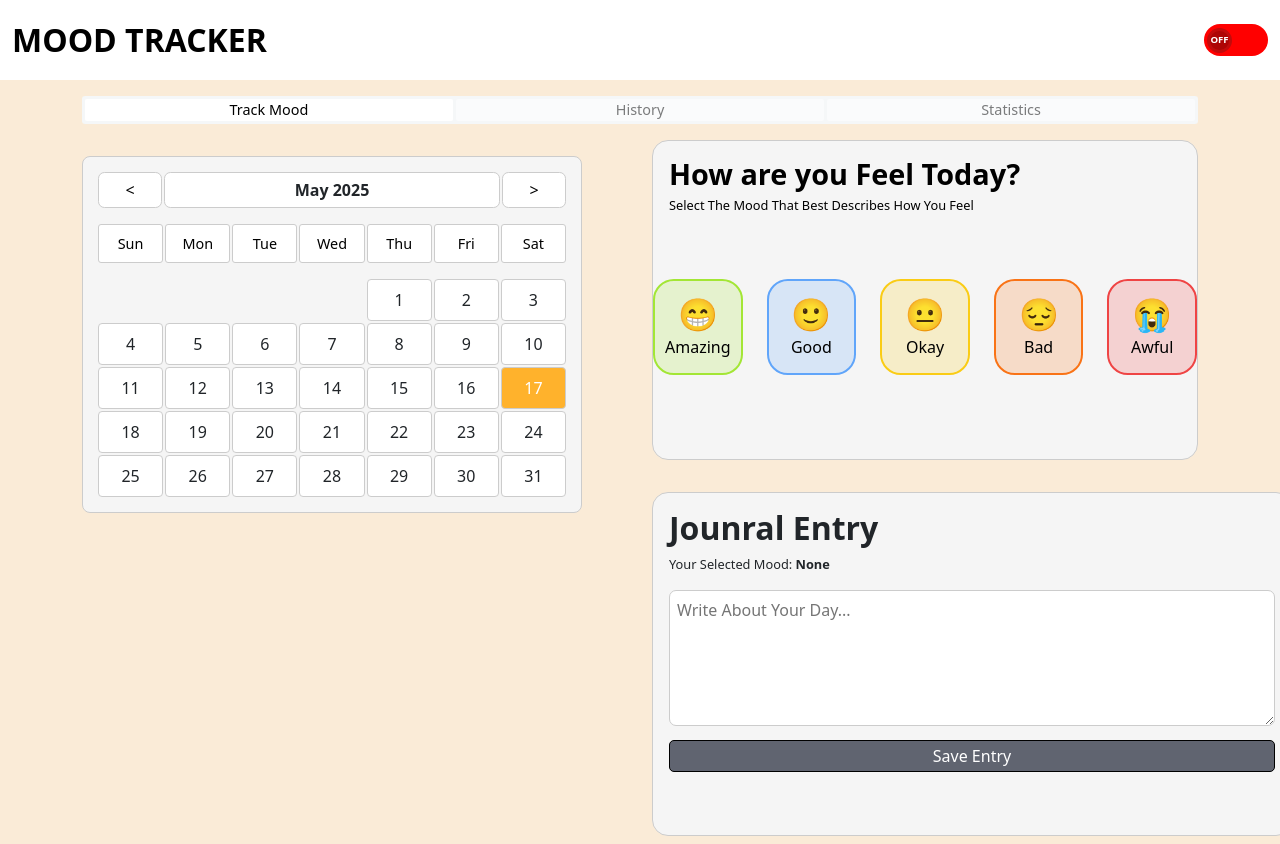
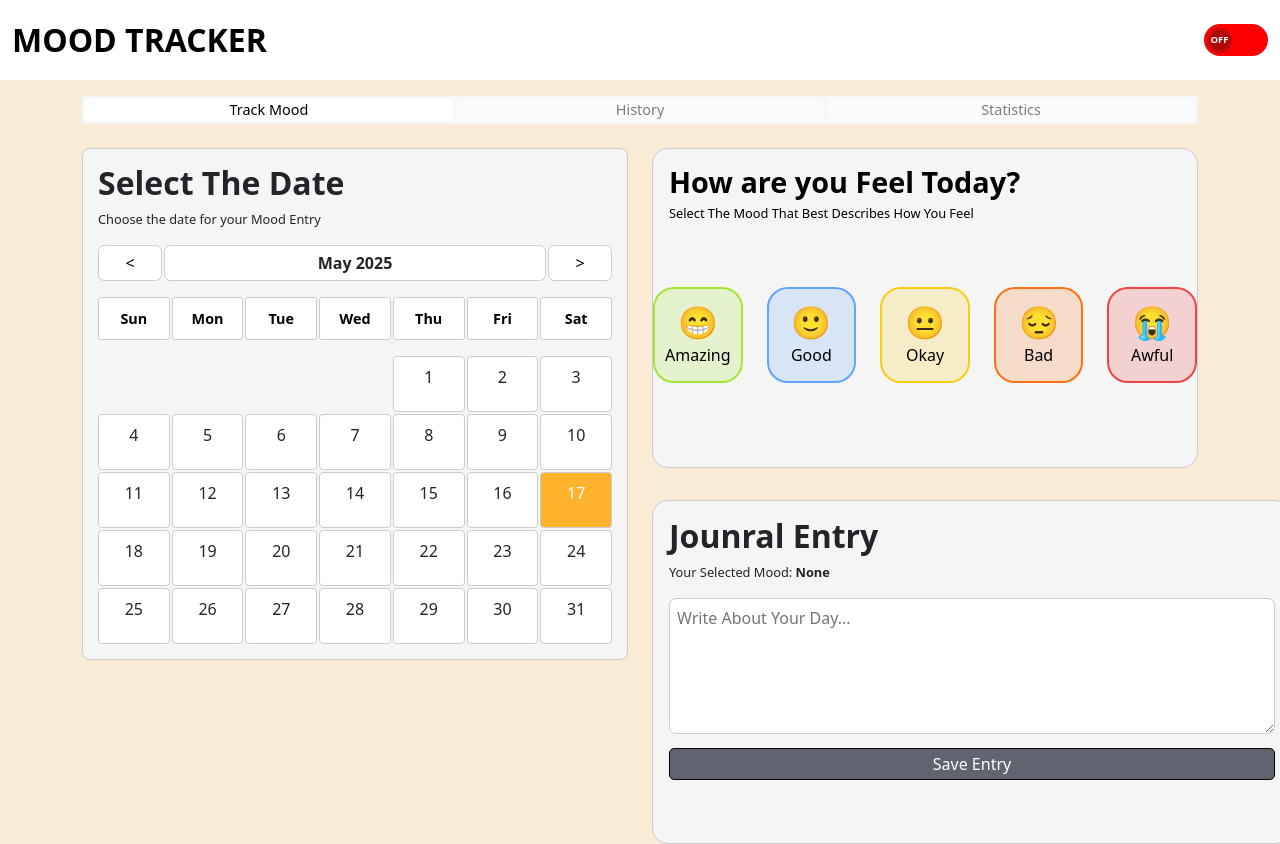
Before and after one commit to Nitesh47kumars/MOOD-TRACKER, a React (Vite) app: page / in a window 1280 px wide. Built offline with nearby package versions, Linux system fonts and the light colour scheme.

Commit message:
Making CSS Looks Good

```diff
--- a/src/Components/Calender.css
+++ b/src/Components/Calender.css
@@ -1,13 +1,21 @@
 .calendar {
+    height: 32rem;
     width: 100%;
-    max-width:500px;
-    margin: 1rem 0;
+    max-width:600px;
     background-color: whitesmoke;
     padding: 15px;
     border-radius: 0.5rem;
     border: 1px solid #ccc;
+    display: flex;
+    flex-direction: column;
+}
+.calender-head p{
+    font-size: 0.8rem;
 }
 
+.calender-head h2{
+    font-weight: 900;
+}
 .calendar-header {
     display: flex;
     justify-content: space-between;
@@ -39,15 +47,19 @@
 
 }
 
+.calendar-days{
+    height:100%;
+}
 
 .weekday {
     text-align: center;
     font-size: 0.9rem;
+    font-weight:600;
     color: black;
     border: 1px solid #ccc;
     border-radius: 3px;
     margin-bottom: 1rem;
-    padding: 0.5rem;
+    padding: 0.6rem;
     background-color: white;
 }
 
@@ -55,9 +67,9 @@
     text-align: center;
     padding: 8px;
     border-radius: 4px;
-    cursor: pointer;
     border: 1px solid #ccc;
     background-color: white;
+    cursor: pointer;
 }
 
 .day:hover {
--- a/src/Components/Calender.jsx
+++ b/src/Components/Calender.jsx
@@ -53,6 +53,11 @@ function SimpleCalendar({ selectedDate, setSelectedDate }) {
 
   return (
     <div className="calendar textarea-like-border">
+        <div className='calender-head'>
+          <h2>Select The Date</h2>
+          <p>Choose the date for your Mood Entry</p>
+        </div>
+
       <div className="calendar-header">
         <button onClick={prevMonth}>{'<'}</button>
         <span>{monthName} {year}</span>
--- a/src/Components/Home.jsx
+++ b/src/Components/Home.jsx
@@ -9,7 +9,7 @@ const Home = ({mode,setMode}) => {
 
   return (
     <>
-      <div className='container'>
+      <div className='container mt-4'>
         <div className='row'>
             <div className='col-6'>
                 <Calender selectedDate={selectedDate} setSelectedDate={setSelectedDate}/>
--- a/src/Components/MoodSelector.css
+++ b/src/Components/MoodSelector.css
@@ -21,7 +21,7 @@ body{
     margin: 0;
 }
 .mood-selector-header h1{
-    font-weight: 600;
+    font-weight: 900;
     font-size: 1.8rem;
     margin: 0;
 }
--- a/src/Components/MoodTracker.css
+++ b/src/Components/MoodTracker.css
@@ -12,7 +12,7 @@
 }
 .moodtracker-header h1{
     font-size: 2rem;
-    font-weight: 600;
+    font-weight: 900;
 }
 .moodtracker-header p{
     font-size: 0.8rem;
```
